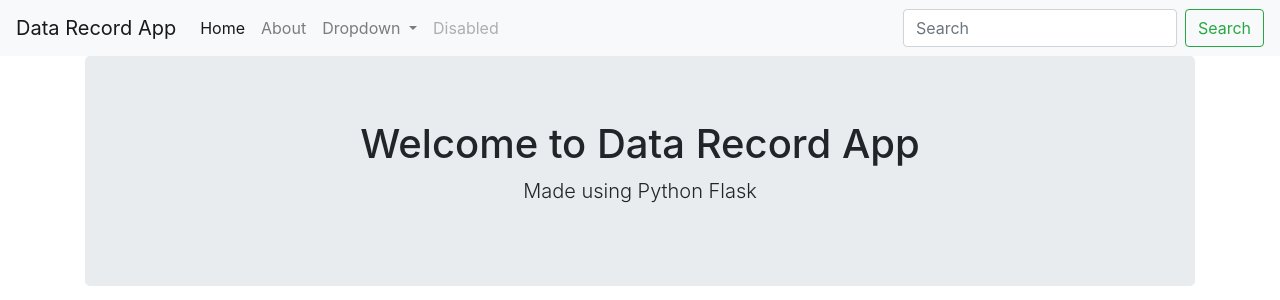
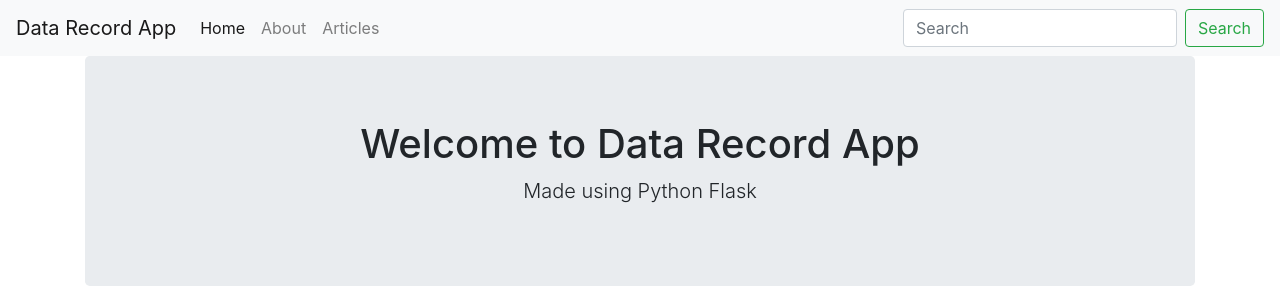
Before and after one commit to swappy208/Data-Record-Flask, a Flask app: page / in a window 1280 px wide. Shown: the top 300 px of the page. Run offline with Flask 2, Linux system fonts and the light colour scheme; some libraries are stand-ins or nearby versions.

Commit message:
articles

```diff
--- a/app.py
+++ b/app.py
@@ -1,6 +1,9 @@
 from flask import Flask, render_template
+from data import Articles
 # create an instance of flask
 app = Flask(__name__)
+
+thearticles = Articles()
 
 @app.route('/')
 def index():
@@ -10,5 +13,9 @@ def index():
 def about():
     return render_template('about.html')
 
+@app.route('/articles')
+def articles():
+    return render_template('articles.html', articles = thearticles)
+
 if __name__ == '__main__':
     app.run(debug=True)
--- a/templates/includes/navbar.html
+++ b/templates/includes/navbar.html
@@ -7,24 +7,13 @@
     <div class="collapse navbar-collapse" id="navbarSupportedContent">
       <ul class="navbar-nav mr-auto">
         <li class="nav-item active">
-          <a class="nav-link" href="../home.html">Home <span class="sr-only">(current)</span></a>
+          <a class="nav-link" href="/">Home <span class="sr-only">(current)</span></a>
         </li>
         <li class="nav-item">
-          <a class="nav-link" href="../about.html">About</a>
-        </li>
-        <li class="nav-item dropdown">
-          <a class="nav-link dropdown-toggle" href="#" id="navbarDropdown" role="button" data-toggle="dropdown" aria-haspopup="true" aria-expanded="false">
-            Dropdown
-          </a>
-          <div class="dropdown-menu" aria-labelledby="navbarDropdown">
-            <a class="dropdown-item" href="#">Action</a>
-            <a class="dropdown-item" href="#">Another action</a>
-            <div class="dropdown-divider"></div>
-            <a class="dropdown-item" href="#">Something else here</a>
-          </div>
+          <a class="nav-link" href="/about">About</a>
         </li>
         <li class="nav-item">
-          <a class="nav-link disabled" href="#">Disabled</a>
+          <a class="nav-link" href="/articles">Articles</a>
         </li>
       </ul>
       <form class="form-inline my-2 my-lg-0">
```
Also changed, not shown: data.py (added, +22 -0 lines), templates/articles.html (added, +10 -0 lines), 1 other file.
